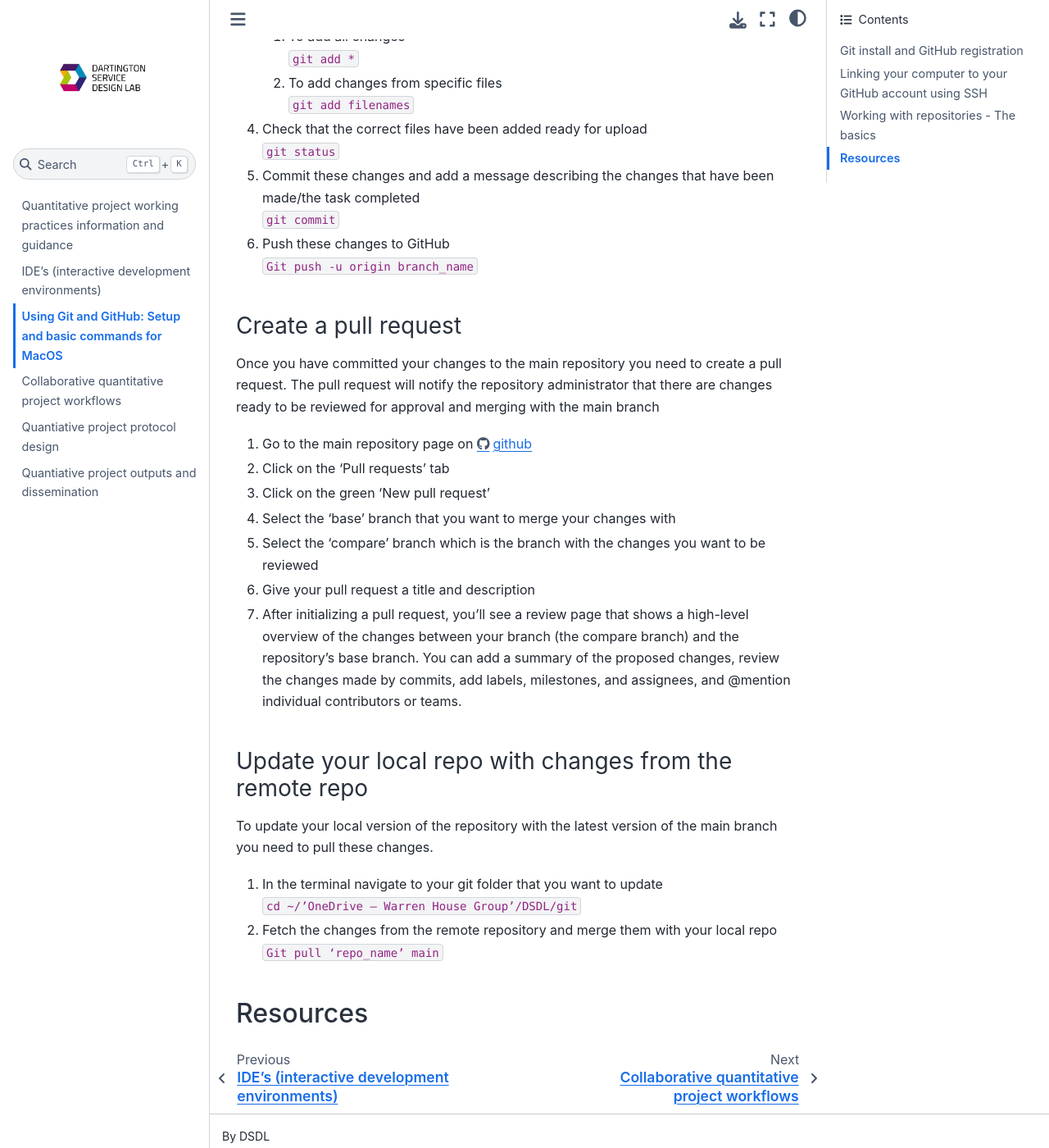
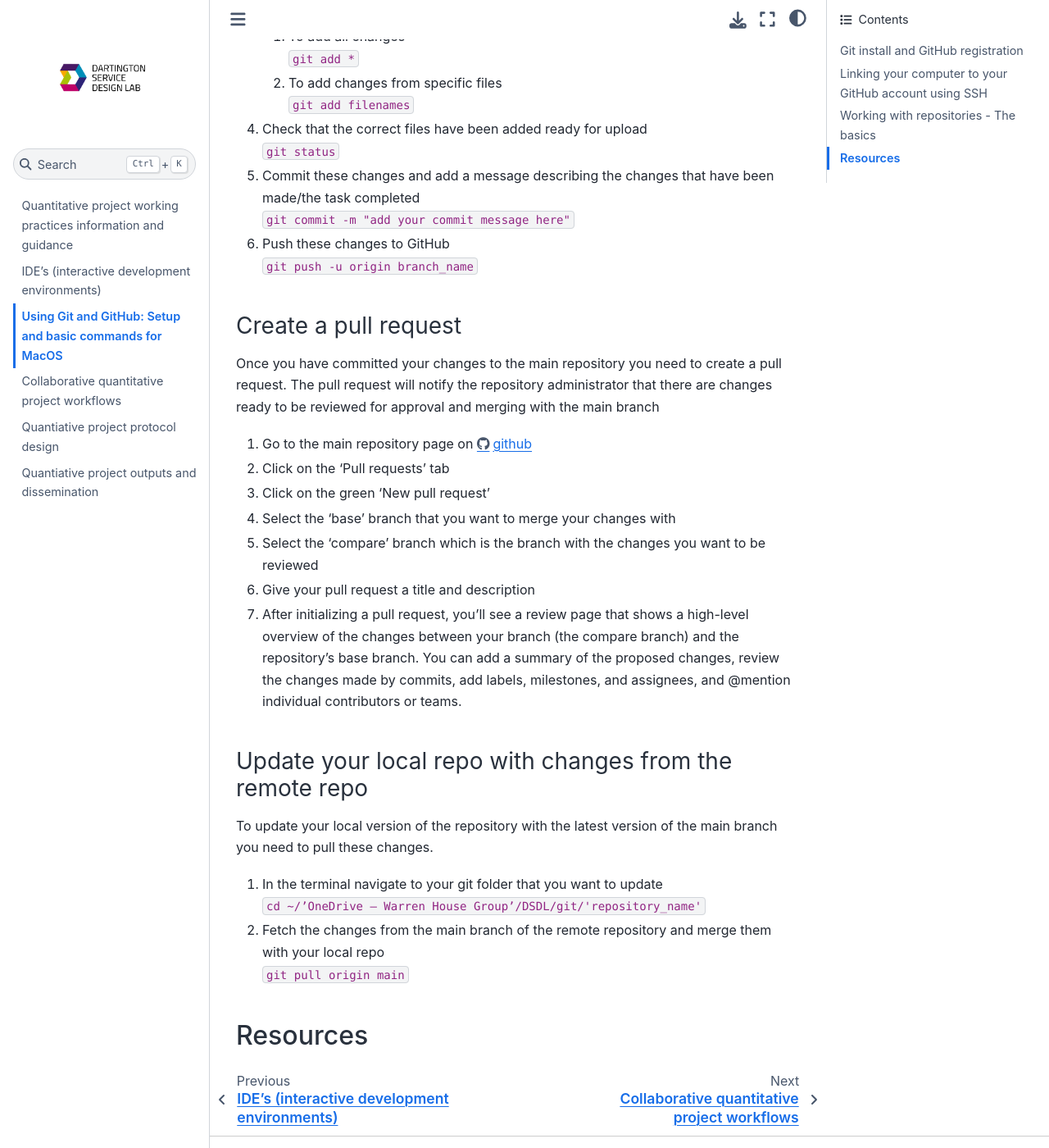
Before and after one commit to Dartington-SDL/project_guidance_book, a Jupyter Book: the page built from git.md, in a window 1280 px wide and 1400 px high, scrolled down 4430 px. Shown: the whole window at 82% size. Built offline with Jupyter Book 1.0.4 settings and Sphinx 7.4.7 and the Sphinx Book theme 1.1.4, drawn with Linux system fonts in a browser that asks for light colours.

```diff
--- a/git.md
+++ b/git.md
@@ -122,9 +122,9 @@ When you have finished the current task assigned to you and want to upload your
 4.	Check that the correct files have been added ready for upload
 `git status`
 5.	Commit these changes and add a message describing the changes that have been made/the task completed
-`git commit`
+`git commit -m "add your commit message here"`
 6.	Push these changes to GitHub
-`Git push -u origin branch_name`
+`git push -u origin branch_name`
 
 ### Create a pull request
 
@@ -141,8 +141,8 @@ Once you have committed your changes to the main repository you need to create a
 
 To update your local version of the repository with the latest version of the main branch you need to pull these changes.
 1.	In the terminal navigate to your git folder that you want to update
-`cd ~/’OneDrive – Warren House Group’/DSDL/git`
-2.	Fetch the changes from the remote repository and merge them with your local repo
-`Git pull ‘repo_name’ main`
+`cd ~/’OneDrive – Warren House Group’/DSDL/git/'repository_name'`
+2.	Fetch the changes from the main branch of the remote repository and merge them with your local repo
+`git pull origin main`
 
 ## Resources
--- /dev/null
+++ b/requirements.txt
@@ -0,0 +1,2 @@
+
+jupyter-book==0.15.1
```
Also changed, not shown: 1 other file.
